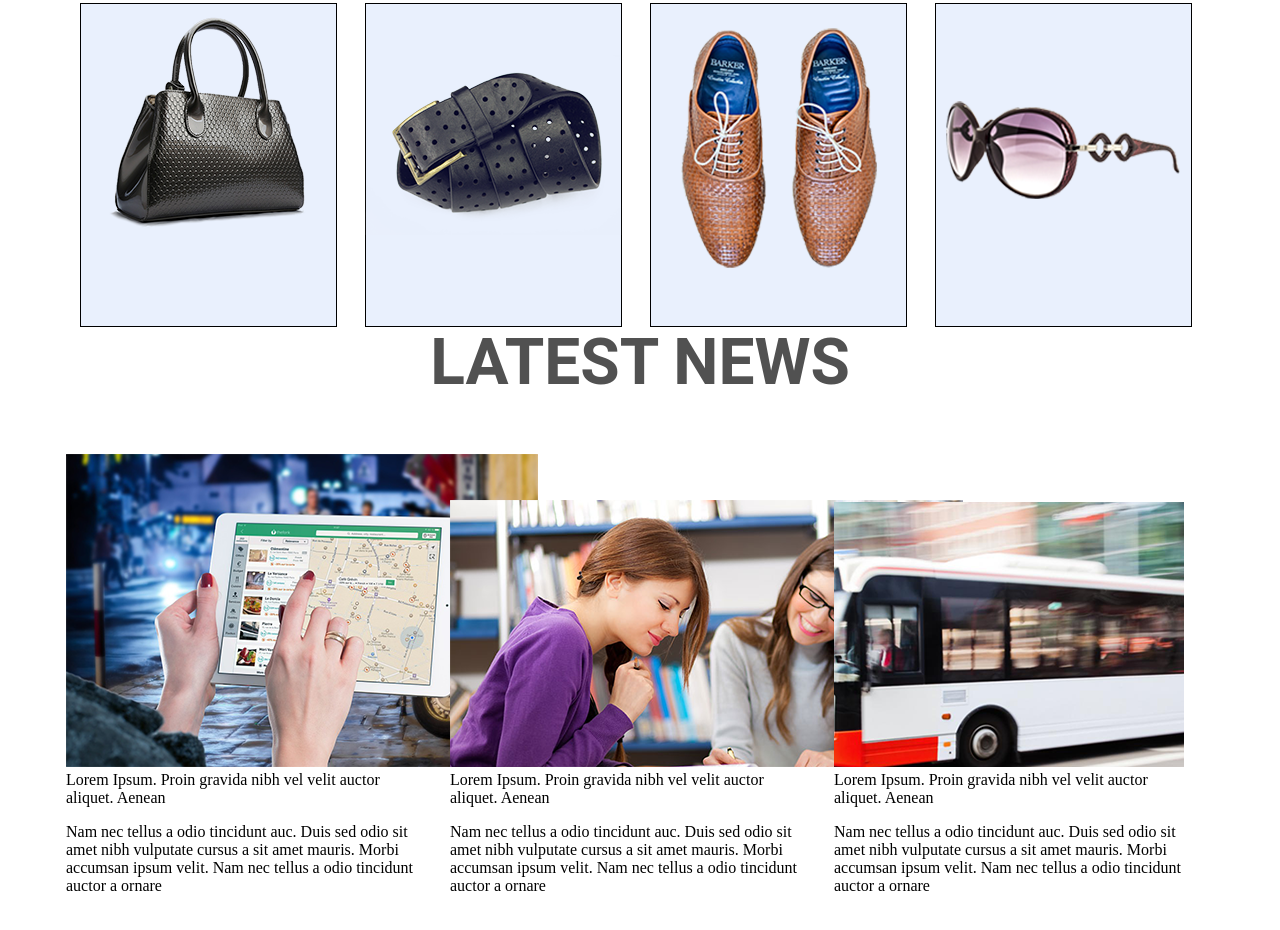
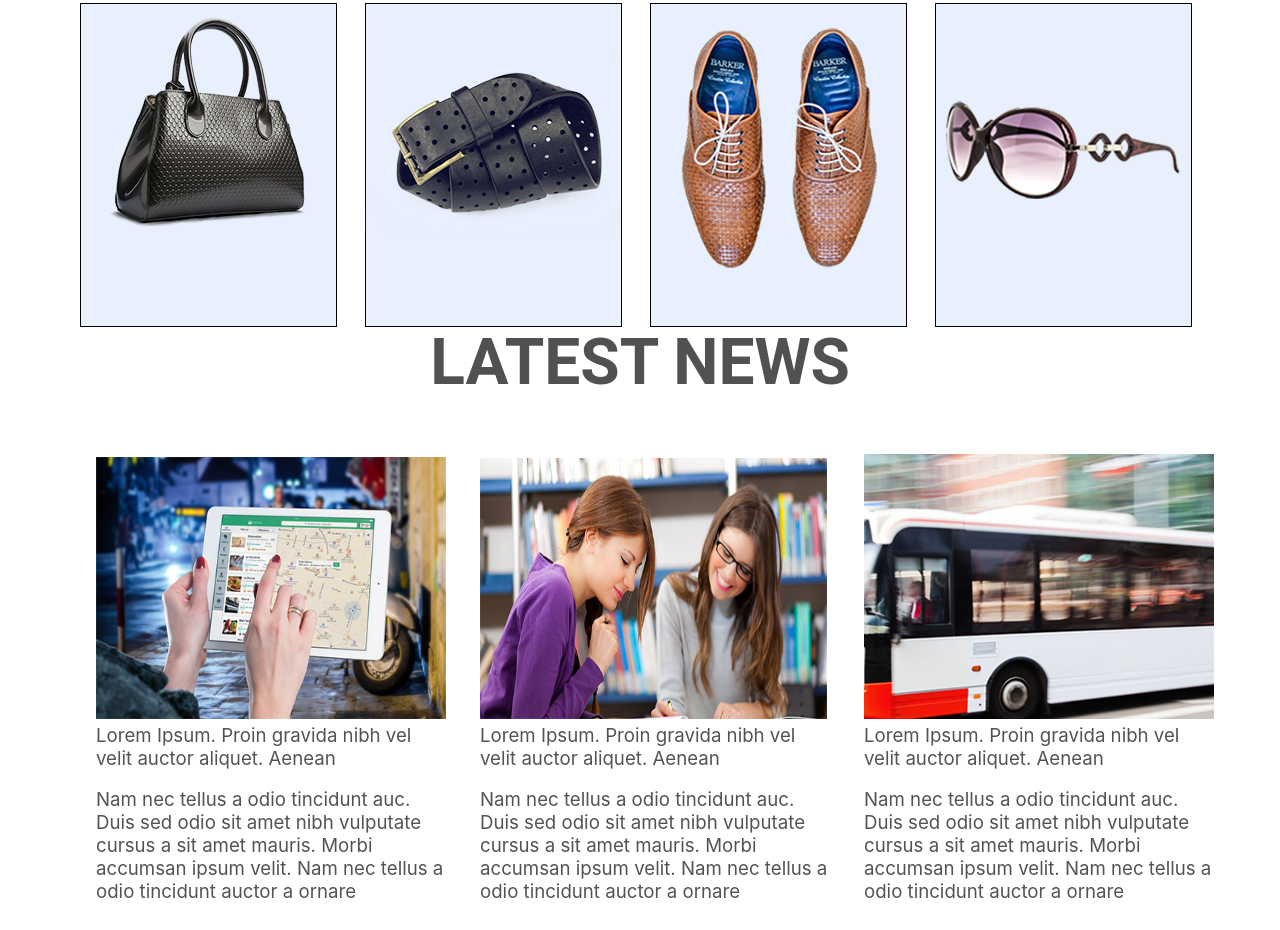
Before and after one commit to amegasterr/goit-fe-course, a plain HTML site: page module-04/index.html in a window 1280 px wide. Shown: the part 711-1641 px from the top of the page. Drawn offline with Linux system fonts and the light colour scheme.

Commit message:
MyHomework7

```diff
--- /dev/null
+++ b/module-01/styles.css
@@ -0,0 +1,3 @@
+navigation {
+
+}
--- a/module-04/index.html
+++ b/module-04/index.html
@@ -119,21 +119,21 @@
             </div>
         </div>
         <h2 class="Featured">LATEST NEWS</h2>
-        <section class="AllNews">
-            <article class="News">
-                <img class="Photo1" src="./images/Tablet-Map.png" alt="Tablet">
+        <section class="allNews">
+            <article class="news">
+                <img class="photo1" src="./images/Tablet-Map.png" alt="Tablet">
                 <br><span>Lorem Ipsum. Proin gravida nibh vel velit auctor aliquet. Aenean </span>
                 <p>Nam nec tellus a odio tincidunt auc. Duis sed odio sit amet nibh vulputate cursus a sit amet mauris. Morbi accumsan ipsum velit. Nam nec tellus a odio tincidunt auctor a ornare  </p>
 
             </article>
-            <article class="News">
-                <img class="Photo2" src="./images/Girls.png" alt="Tablet">
+            <article class="news">
+                <img class="photo2" src="./images/Girls.png" alt="Tablet">
                 <br><span>Lorem Ipsum. Proin gravida nibh vel velit auctor aliquet. Aenean </span>
                 <p>Nam nec tellus a odio tincidunt auc. Duis sed odio sit amet nibh vulputate cursus a sit amet mauris. Morbi accumsan ipsum velit. Nam nec tellus a odio tincidunt auctor a ornare  </p>
 
             </article>
-            <article class="News">
-                <img class="Photo3" src="./images/Bus.png" alt="Tablet">
+            <article class="news">
+                <img class="photo3" src="./images/Bus.png" alt="Tablet">
                 <br><span>Lorem Ipsum. Proin gravida nibh vel velit auctor aliquet. Aenean </span>
                 <p>Nam nec tellus a odio tincidunt auc. Duis sed odio sit amet nibh vulputate cursus a sit amet mauris. Morbi accumsan ipsum velit. Nam nec tellus a odio tincidunt auctor a ornare  </p>
 
--- a/module-04/styles/style.css
+++ b/module-04/styles/style.css
@@ -89,7 +89,12 @@
     height: 281 ;
     border: none;
 }
+.shop {
 
+}
+.panel {
+
+}
 
 .box div {
     margin-left: 30px ;
@@ -245,38 +250,38 @@
     width:234px ;
     height: 98px ;
     border: none;
-}
-.box1 div.shop {
-
 
 }
-.box1 div.panel {
-    margin-top: -282px;
-    width: 255px;
-    height: 40px;
-}
-.AllNews {
+.allNews {
     text-align: center;
 }
-.News {
-    margin-right: 30px;
+.news {
+    margin-left: 30px;
     display: inline-block;
     text-align: left;
     width: 350px;
 }
-.Photo1 {
-    width: ;
-    height: ;
+.photo1 {
+    width: 350px ;
+    height:262px ;
 }
 .photo2 {
-    width: ;
-    height: ;
+    width: 347px;
+    height: 261px;
 }
 .Photo3 {
-    width: ;
-    height: ;
+    width: 350px;
+    height: 265px;
 }
 
-.span {
-    font-family: "Open Sans"
+.article  {
+    float: left;
+
 }
+.news {
+    font-family: -apple-system, BlinkMacSystemFont, 'Segoe UI', Roboto, Oxygen, Ubuntu, Cantarell, 'Open Sans', 'Helvetica Neue', sans-serif;
+    text-align: center;
+    font-size: 14pt;
+    color: rgba(85, 82, 82, 255);
+    text-align: left;
+}
```
Also changed, not shown: module-01/index.html (+1 -0 lines), module-02/index.html (+0 -1 lines), module-02/styles.css (line endings or trailing spaces), module-04/Новый текстовый документ.txt (added).
